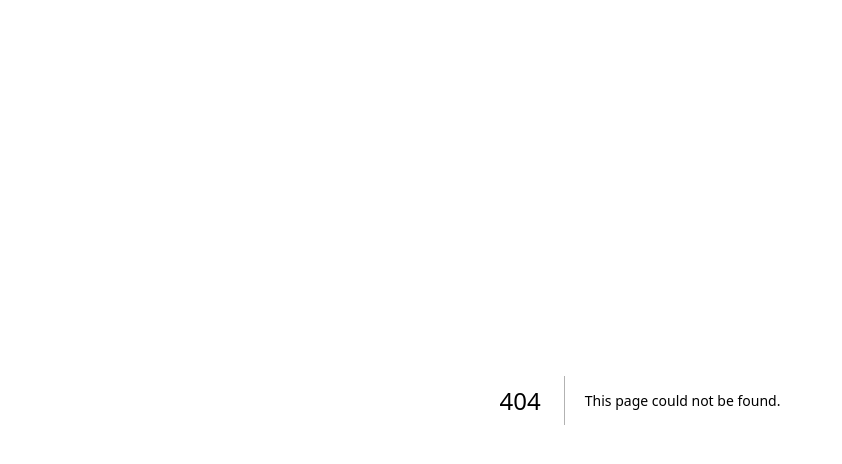
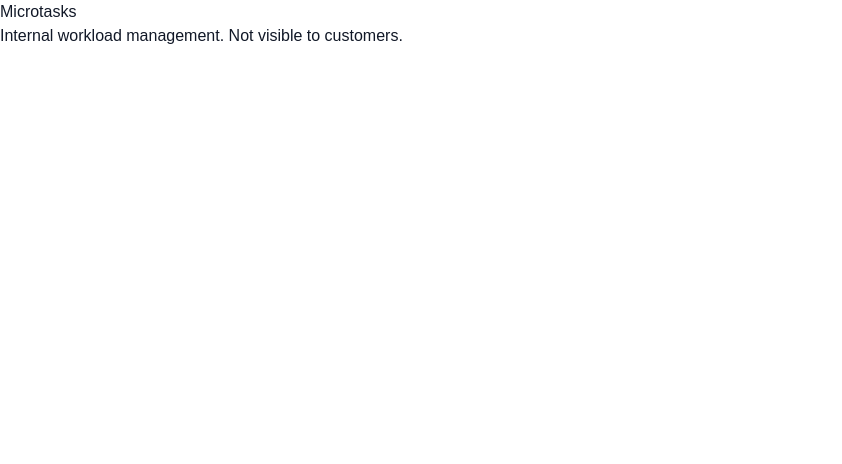
Before and after one commit to pra-y104/promvanta, a Next.js app: page /admin/microtasks in a window 1280 px wide. Before the commit this address had no page. Shown: the top 464 px of the page, without its empty margins (0-842 px from the left). Built offline with nearby package versions, Linux system fonts and the light colour scheme.

Commit message:
Create page.tsx

```diff
--- /dev/null
+++ b/app/admin/microtasks/page.tsx
@@ -0,0 +1,8 @@
+export default function AdminMicrotasksPage() {
+  return (
+    <main>
+      <h1>Microtasks</h1>
+      <p>Internal workload management. Not visible to customers.</p>
+    </main>
+  );
+}
```
